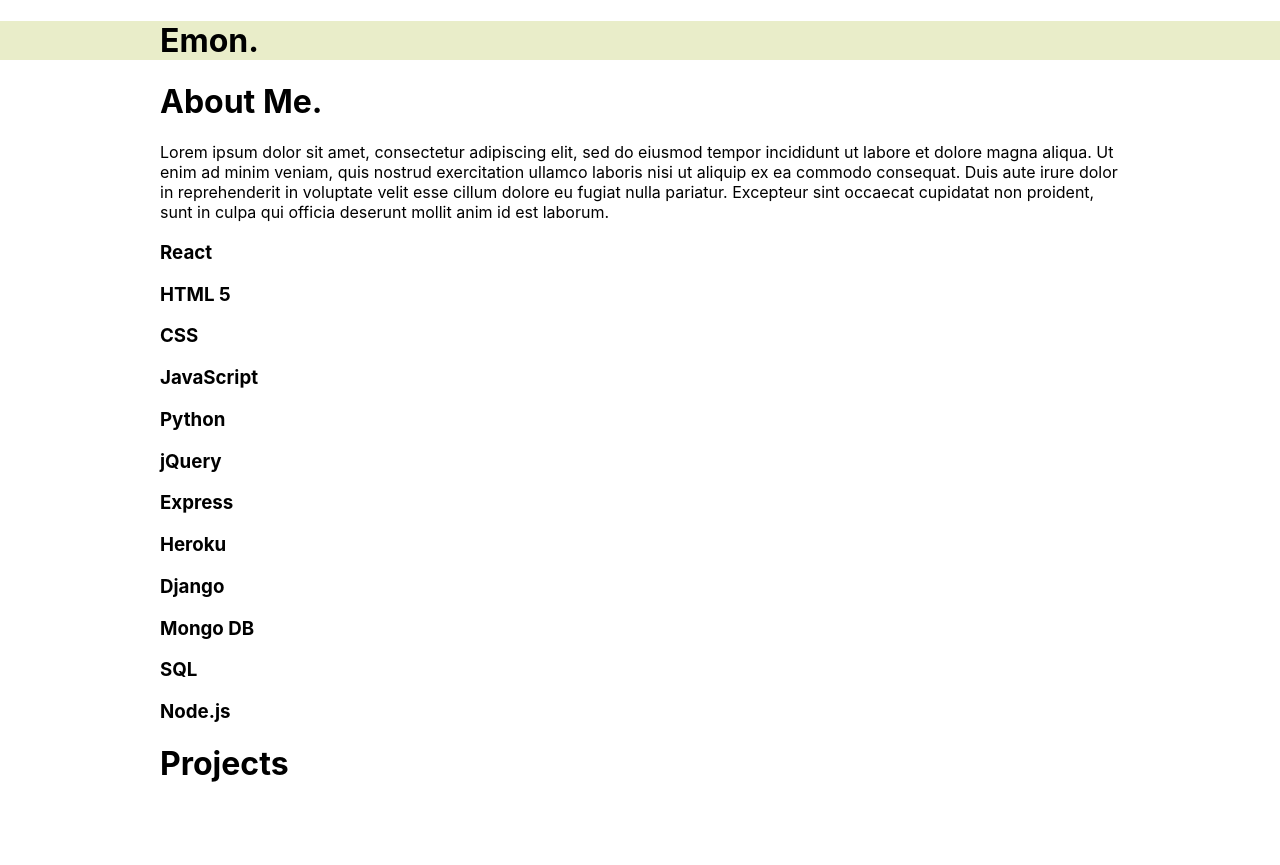
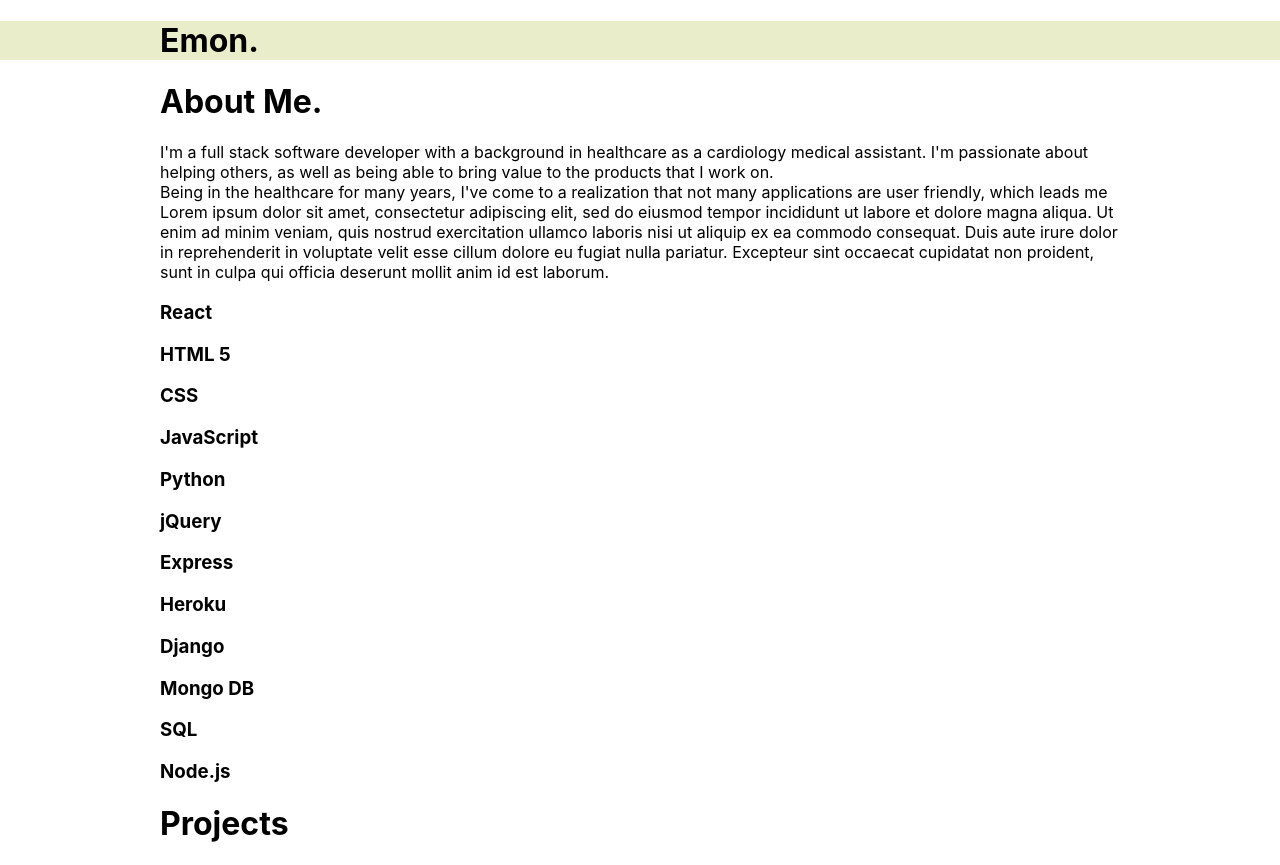
Before and after one commit to emonree/personal-portfolio, a React (Create React App) app: page / in a window 1280 px wide. Before the commit the page ends 805 px from the top, so only its background shows below. Built offline with nearby package versions, Linux system fonts and the light colour scheme.

Commit message:
added context to aboutme

```diff
--- a/src/components/AboutMe.js
+++ b/src/components/AboutMe.js
@@ -9,6 +9,9 @@
       <h1>About Me.</h1>
 
       <p>
+        I'm a full stack software developer with a background in healthcare as a cardiology medical assistant. I'm passionate about helping others, as well as being able to bring value to the products that I work on.
+        <br />
+        Being in the healthcare for many years, I've come to a realization that not many applications are user friendly, which leads me
         Lorem ipsum dolor sit amet, consectetur adipiscing elit, sed do eiusmod tempor incididunt ut labore et dolore magna aliqua. Ut enim ad minim veniam, quis nostrud exercitation ullamco laboris nisi ut aliquip ex ea commodo consequat. Duis aute irure dolor in reprehenderit in voluptate velit esse cillum dolore eu fugiat nulla pariatur. Excepteur sint occaecat cupidatat non proident, sunt in culpa qui officia deserunt mollit anim id est laborum.
       </p>
 
```
